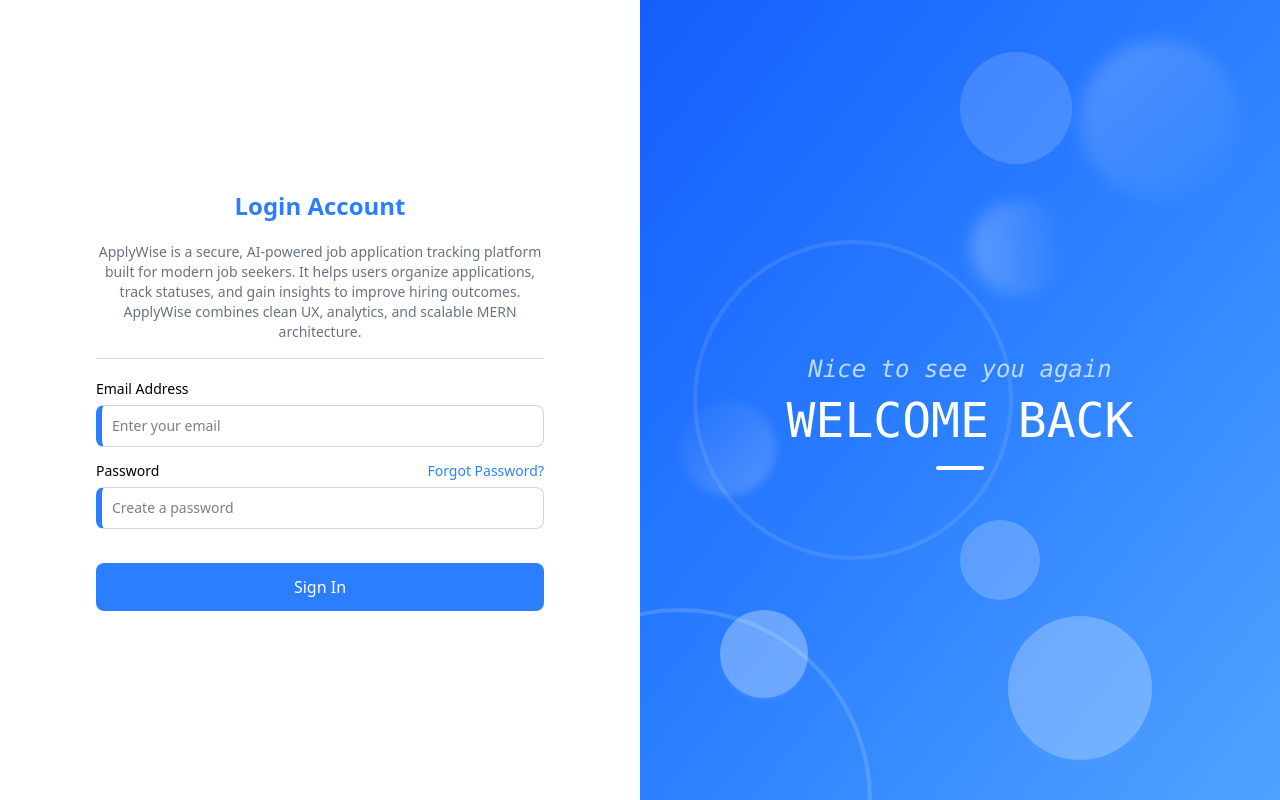
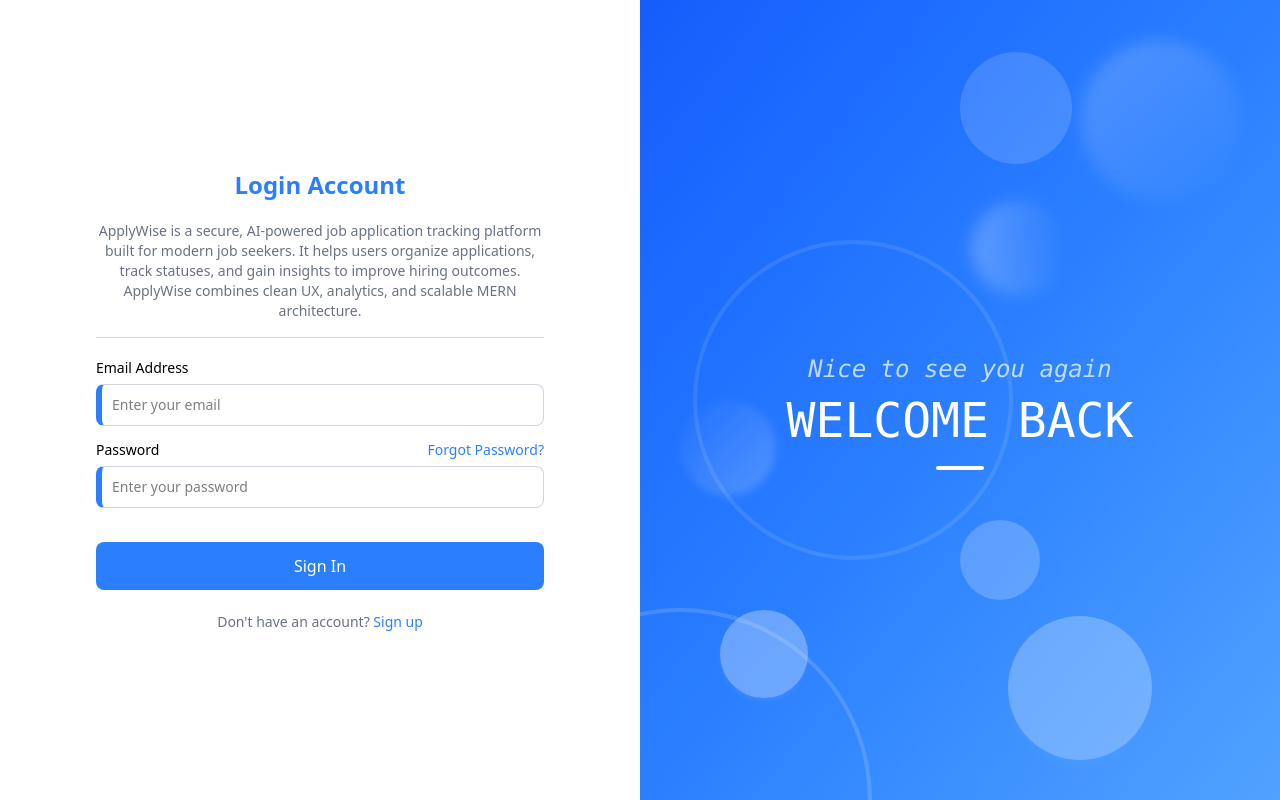
Before and after one commit to mdqasim786/ApplyWise-AI-Job-Application-Tracker, a React (Vite) app in the folder client/client/: page /signin in a window 1280 px wide. Built offline with nearby package versions, Linux system fonts and the light colour scheme.

Commit message:
frontend validation of UI completed

```diff
--- a/client/client/src/Pages/Signin.jsx
+++ b/client/client/src/Pages/Signin.jsx
@@ -1,4 +1,27 @@
+import { useState } from "react";
+
 function Signin(){
+  const [email, setEmail] = useState('');
+  const [emailError, setEmailError] = useState('');
+  const [password, setPassword] = useState('');
+  const [passwordError, setPasswordError] = useState('');
+
+  const handleSubmit = async (e) => {
+    e.preventDefault();
+
+    const errors = {};
+    if (!email){
+      errors.email = 'Email is required';
+    }
+
+    if (!password) {
+      errors.password = 'Password is required';
+    }
+
+    setEmailError(errors.email || '');
+    setPasswordError(errors.password || '');
+    if (Object.keys(errors).length > 0) return;
+  }
   return (
     <>
       {/* Left Side Design */}
@@ -11,26 +34,51 @@
             <hr className='mt-4 mb-5 text-gray-300'></hr>
 
             <form
+              onSubmit={handleSubmit}
             className='flex flex-col space-y-3.5'
             >
               <div>
-                <label className='font-medium text-sm block mb-1.5'>Email Address</label>
+                <label className='font-medium text-sm block mb-1.5'>
+                  Email Address
+                  {emailError && (
+                  <span className="text-red-500 text-xs ml-2">
+                    {emailError}
+                  </span>
+                  )}
+                </label>
                 <input
                   type="email"
                   placeholder='Enter your email'
+                  value={email}
+                  onChange={(e) => {
+                    setEmail(e.target.value);
+                    setEmailError('');
+                  }}
                   className="border rounded-lg p-2.5 w-full text-sm focus:outline-none focus:ring-2 border-gray-300 focus:ring-blue-500 border-l-4 sm:border-l-6 border-l-blue-500"
                 />
               </div>
               <div>
                 <div className='flex justify-between items-center mb-1.5'>
-                  <label className='font-medium text-sm'>Password</label>
+                  <label className='font-medium text-sm'>
+                    Password
+                    {passwordError && (
+                    <span className="text-red-500 text-xs ml-2">
+                      {passwordError}
+                    </span>
+                    )}
+                  </label>
                   <a href="/signin" className='text-blue-500 hover:underline text-xs sm:text-sm'>
                     Forgot Password?
                   </a>
                 </div>
                 <input
                   type="password"
-                  placeholder='Create a password'
+                  placeholder='Enter your password'
+                  value={password}
+                  onChange={(e) => {
+                    setPassword(e.target.value);
+                    setPasswordError('');
+                  }}
                   className="border rounded-lg p-2.5 w-full text-sm focus:outline-none focus:ring-2 border-gray-300 focus:ring-blue-500 border-l-4 sm:border-l-6 border-l-blue-500"
                 />
               </div>
@@ -41,6 +89,11 @@
               >
                 Sign In
               </button>
+
+              <p className='text-gray-500 text-center text-sm pt-2'>
+              Don't have an account?
+              <a href="/signup" className='text-blue-500 hover:underline'> Sign up</a>
+              </p>
             </form>
 
             {/* Mobile Only Section - fills white space */}
--- a/client/client/src/Pages/Signup.jsx
+++ b/client/client/src/Pages/Signup.jsx
@@ -174,7 +174,7 @@
             <button
               type="submit"
               disabled={isLoading}
-              className={`text-white rounded-lg p-3 w-full font-medium transition
+              className={`text-white rounded-lg p-3 w-full font-medium transition hover:cursor-pointer
                 ${isLoading ? 'bg-blue-300 cursor-not-allowed' : 'bg-blue-500 hover:bg-blue-600'}`}
               >
                 {isLoading ? "Signing up..." : "Sign Up"}
```
